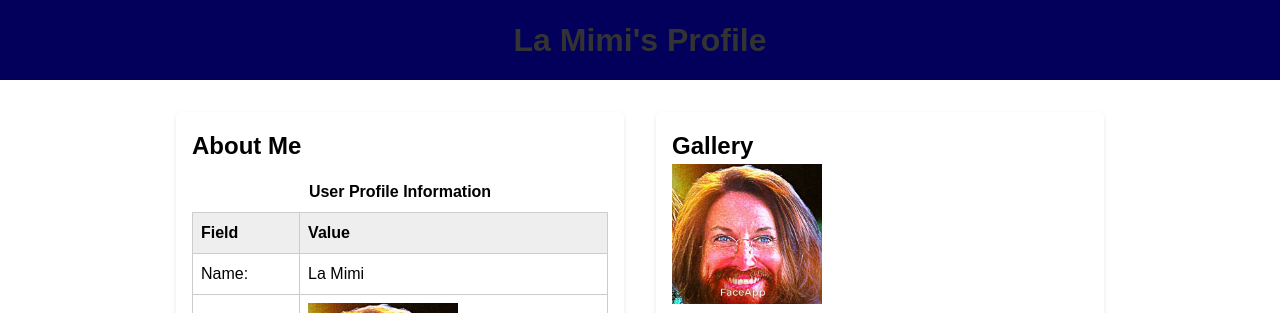
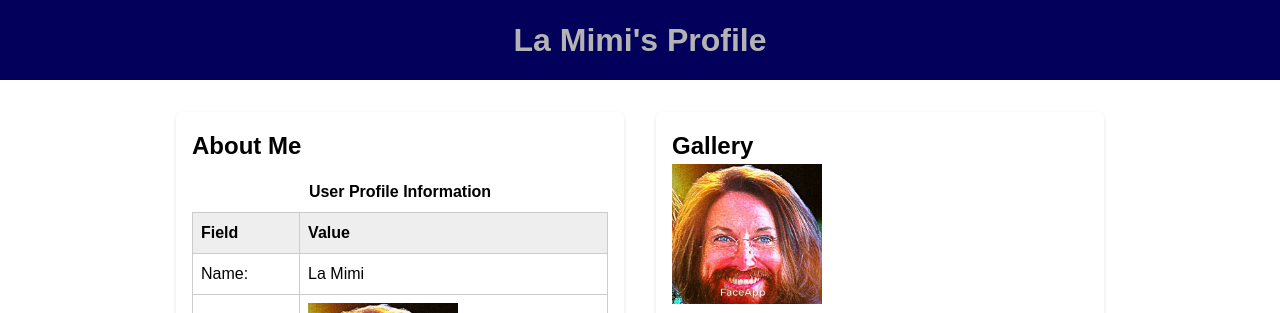
Before and after one commit to Jackson-Ely/Jackson-Ely.github.io, a plain HTML site: page Project C/index.html in a window 1280 px wide. Shown: the top 313 px of the page. Drawn offline with Linux system fonts and the light colour scheme.

Commit message:
changed some colors

```diff
--- a/Project C/css/styles.css
+++ b/Project C/css/styles.css
@@ -12,7 +12,7 @@ body {
 
 header, footer {
     background-color: #02005a;
-    color: #333;
+    color: #b3b3b3;
     text-align: center;
     padding: 1rem;
 }
```
